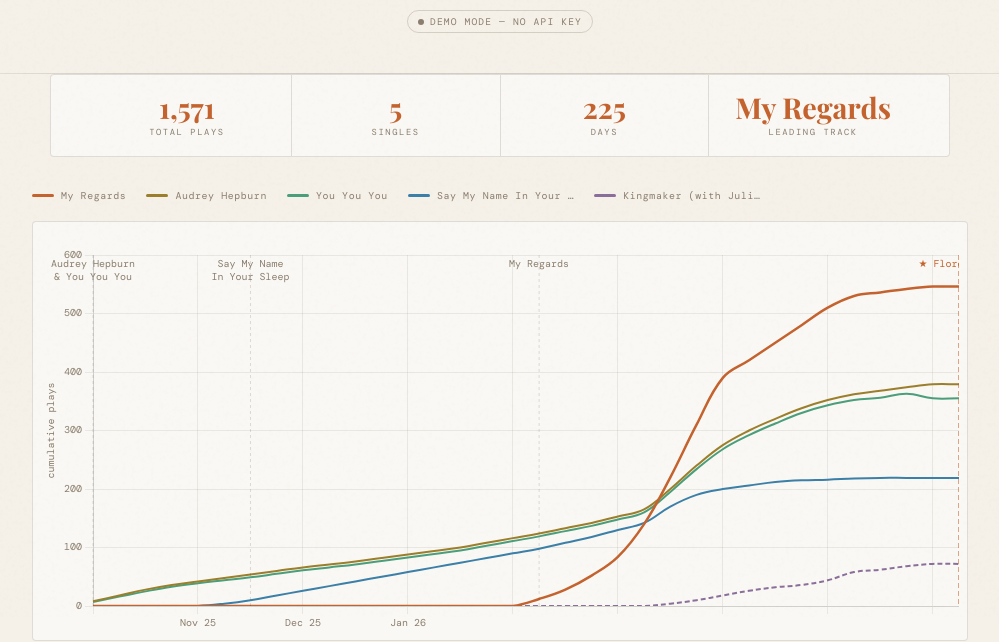
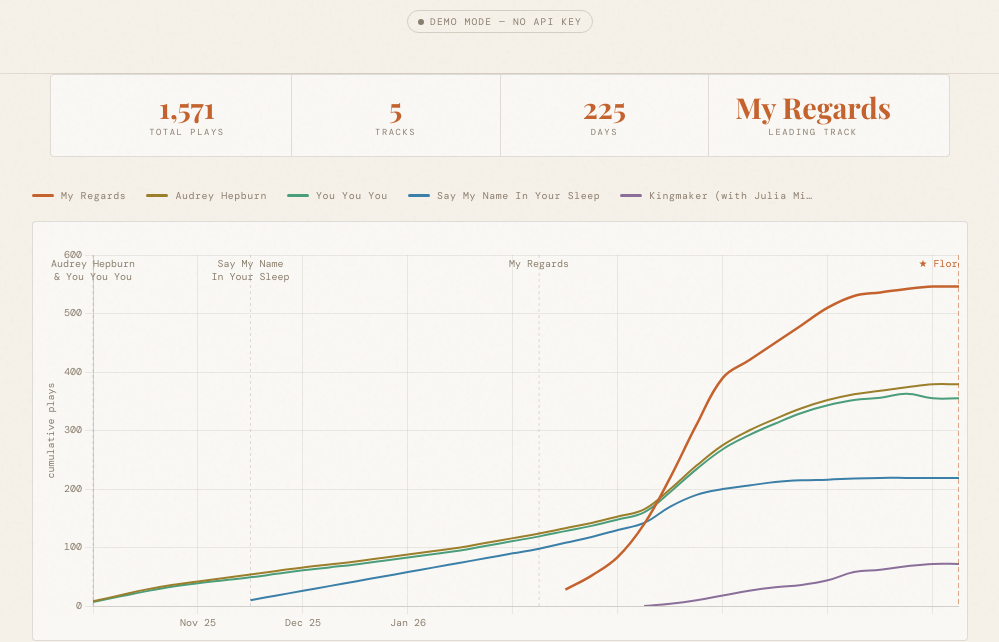
Before and after one commit to mmsge/markescence, a plain HTML site: page index.html in a window 1280 px wide. Shown: the part 183-825 px from the top of the page, without its empty margins (140-1139 px from the left). Drawn offline with nearby package versions, Linux system fonts and the light colour scheme; a web font is replaced by a local one.

Commit message:
deploy: 699eed317df6b2b15aa7f0e3d1f69dab8ddae425

```diff
--- a/index.html
+++ b/index.html
@@ -372,7 +372,7 @@
 
 <div class="stats-row" id="statsRow">
   <div class="stat"><div class="stat-n" id="statTotal">—</div><div class="stat-label">Total plays</div></div>
-  <div class="stat"><div class="stat-n" id="statTracks">5</div><div class="stat-label">Singles</div></div>
+  <div class="stat"><div class="stat-n" id="statTracks">—</div><div class="stat-label">Tracks</div></div>
   <div class="stat"><div class="stat-n" id="statDays">225</div><div class="stat-label">Days</div></div>
   <div class="stat"><div class="stat-n" id="statLeader">—</div><div class="stat-label">Leading track</div></div>
 </div>
@@ -415,18 +415,20 @@ const LASTFM_USER = 'mvrkws';
 const LASTFM_API_KEY = '35af7252329c5b63c6654edfbd1b1d25'; // replaced at deploy time
 const POLL_INTERVAL_MS = 60_000;
 
-// The five Florescence pre-release singles.
-// normalised keys used for matching scrobble artist+track strings.
+// All Florescence tracks.
+// releaseDate gates when a track appears on the chart/table/stats.
+// Pre-release singles have their original single release dates;
+// album-only tracks have the album release date (2026-05-22).
 const TRACKS = [
+  // ── Pre-release singles ───────────────────────────────────────────────────
   {
     id: 'my-regards',
     display: 'My Regards',
     artist: 'Maisie Peters',
     track: 'My Regards',
     released: '6 Feb 2026',
+    releaseDate: '2026-02-06',
     color: '#c4622d',
-    // baseline cumulative plays up to the start of live polling
-    // (from the full historical scrobble analysis)
     baseline: 546,
   },
   {
@@ -435,6 +437,7 @@ const TRACKS = [
     artist: 'Maisie Peters',
     track: 'Audrey Hepburn',
     released: '9 Oct 2025',
+    releaseDate: '2025-10-09',
     color: '#9b7e2a',
     baseline: 379,
   },
@@ -444,6 +447,7 @@ const TRACKS = [
     artist: 'Maisie Peters',
     track: 'You You You',
     released: '9 Oct 2025',
+    releaseDate: '2025-10-09',
     color: '#4a9e7a',
     baseline: 355,
   },
@@ -453,6 +457,7 @@ const TRACKS = [
     artist: 'Maisie Peters',
     track: 'Say My Name In Your Sleep',
     released: '19 Nov 2025',
+    releaseDate: '2025-11-19',
     color: '#3a7fa8',
     baseline: 219,
   },
@@ -463,15 +468,118 @@ const TRACKS = [
     track: 'Kingmaker (with Julia Michaels)',
     altArtist: 'Julia Michaels',
     released: 'Mar 2026',
+    releaseDate: '2026-03-01',
     color: '#8a6e9a',
-    dashed: true,
     baseline: 72,
+  },
+  // ── Album-only tracks — released 22 May 2026 ──────────────────────────────
+  {
+    id: 'mary-janes',
+    display: 'Mary Janes',
+    artist: 'Maisie Peters',
+    track: 'Mary Janes',
+    released: '22 May 2026',
+    releaseDate: '2026-05-22',
+    color: '#d4564e',
+    baseline: 0,
+  },
+  {
+    id: 'old-fashioned',
+    display: 'Old Fashioned',
+    artist: 'Maisie Peters',
+    track: 'Old Fashioned',
+    released: '22 May 2026',
+    releaseDate: '2026-05-22',
+    color: '#c49050',
+    baseline: 0,
+  },
+  {
+    id: 'houses',
+    display: 'Houses',
+    artist: 'Maisie Peters',
+    track: 'Houses',
+    released: '22 May 2026',
+    releaseDate: '2026-05-22',
+    color: '#2d9e8a',
+    baseline: 0,
+  },
+  {
+    id: 'vampire-time',
+    display: 'Vampire Time',
+    artist: 'Maisie Peters',
+    track: 'Vampire Time',
+    released: '22 May 2026',
+    releaseDate: '2026-05-22',
+    color: '#6e4eb0',
+    baseline: 0,
+  },
+  {
+    id: 'if-you-let-me',
+    display: 'If You Let Me (with Marcus Mumford)',
+    artist: 'Maisie Peters',
+    track: 'If You Let Me (with Marcus Mumford)',
+    altArtist: 'Marcus Mumford',
+    released: '22 May 2026',
+    releaseDate: '2026-05-22',
+    color: '#4e88c4',
+    baseline: 0,
+  },
+  {
+    id: 'flat-earther',
+    display: 'Flat Earther',
+    artist: 'Maisie Peters',
+    track: 'Flat Earther',
+    released: '22 May 2026',
+    releaseDate: '2026-05-22',
+    color: '#9e2d4e',
+    baseline: 0,
+  },
+  {
+    id: 'questions',
+    display: 'Questions',
+    artist: 'Maisie Peters',
+    track: 'Questions',
+    released: '22 May 2026',
+    releaseDate: '2026-05-22',
+    color: '#7a9e4e',
+    baseline: 0,
+  },
+  {
+    id: 'girls-just-flying',
+    display: "Girl's Just Flying",
+    artist: 'Maisie Peters',
+    track: "Girl's Just Flying",
+    released: '22 May 2026',
+    releaseDate: '2026-05-22',
+    color: '#c46e9e',
+    baseline: 0,
+  },
+  {
+    id: 'you-then-me-now',
+    display: 'You Then Me Now',
+    artist: 'Maisie Peters',
+    track: 'You Then Me Now',
+    released: '22 May 2026',
+    releaseDate: '2026-05-22',
+    color: '#8a9e5a',
+    baseline: 0,
+  },
+  {
+    id: 'nothing-like-being-in-love',
+    display: 'Nothing Like Being In Love',
+    artist: 'Maisie Peters',
+    track: 'Nothing Like Being In Love',
+    released: '22 May 2026',
+    releaseDate: '2026-05-22',
+    color: '#4e7a9e',
+    baseline: 0,
   },
 ];
 
 // Historical weekly cumulative data — seeded from the full scrobble analysis.
 // Each array entry = plays at end of that week (Sunday).
-// Dates: week starting 9 Oct 2025 through week of 22 May 2026 (33 entries).
+// Dates: week starting 9 Oct 2025 through album release 22 May 2026 (34 entries).
+const ZEROS_34 = Array(34).fill(0);
 const HISTORY = {
   weeks: [
     '2025-10-09','2025-10-16','2025-10-23','2025-10-30',
@@ -489,6 +597,17 @@ const HISTORY = {
     'you-you-you':   [7,16,25,33, 39,44,49,55, 61,66,71,77, 83,89,95,103,111, 119,128,137,148, 160,195,234,268, 292,312,330,343,352, 356,363,355,355],
     'say-my-name':   [0,0,0,0, 0,4,10,18, 26,34,42,50, 58,66,74,82,90, 98,108,118,130, 142,170,190,200, 206,212,215,216,218, 219,219,219,219],
     'kingmaker':     [0,0,0,0, 0,0,0,0, 0,0,0,0, 0,0,0,0,0, 0,0,0,0, 0,4,10,18, 26,32,36,44,58, 62,68,72,72],
+    // Album-only tracks — all zeros until release day
+    'mary-janes':                 [...ZEROS_34],
+    'old-fashioned':              [...ZEROS_34],
+    'houses':                     [...ZEROS_34],
+    'vampire-time':               [...ZEROS_34],
+    'if-you-let-me':              [...ZEROS_34],
+    'flat-earther':               [...ZEROS_34],
+    'questions':                  [...ZEROS_34],
+    'girls-just-flying':          [...ZEROS_34],
+    'you-then-me-now':            [...ZEROS_34],
+    'nothing-like-being-in-love': [...ZEROS_34],
   }
 };
 
@@ -503,9 +622,17 @@ let apiAvailable = true;
 let lastScrobbleTs = Math.floor(Date.now() / 1000);
 
 // ── HELPERS ───────────────────────────────────────────────────────────────────
+// Returns only tracks whose releaseDate is today or earlier.
+function activeTracks() {
+  const today = new Date().toISOString().slice(0, 10);
+  return TRACKS.filter(td => !td.releaseDate || td.releaseDate <= today);
+}
+
 function matchTrack(artist, track) {
   const a = artist.toLowerCase();
   const t = track.toLowerCase();
+  // Match against ALL tracks (not just active) so scrobbles on release day
+  // are captured even before the next poll cycle refreshes active list.
   for (const td of TRACKS) {
     if (
       t === td.track.toLowerCase() &&
@@ -518,7 +645,7 @@ function matchTrack(artist, track) {
 function fmt(n) { return n.toLocaleString('en'); }
 
 function shortName(display) {
-  return display.length > 22 ? display.slice(0, 20) + '…' : display;
+  return display.length > 26 ? display.slice(0, 24) + '…' : display;
 }
 
 // ── CHART SETUP ───────────────────────────────────────────────────────────────
@@ -529,9 +656,13 @@ function buildChart() {
 
   const labels = HISTORY.weeks;
 
-  const datasets = TRACKS.map(td => ({
+  const datasets = activeTracks().map(td => ({
     label: td.display,
-    data: [...HISTORY.data[td.id]],
+    // Use null for all data points before a track's release date
+    // so the line only starts drawing from release day onward.
+    data: HISTORY.data[td.id].map((val, idx) =>
+      HISTORY.weeks[idx] < td.releaseDate ? null : val
+    ),
     borderColor: td.color,
     backgroundColor: 'transparent',
     borderWidth: td.id === 'my-regards' ? 2.5 : 2,
@@ -540,6 +671,7 @@ function buildChart() {
     pointHoverRadius: 5,
     pointHoverBackgroundColor: td.color,
     tension: 0.4,
+    spanGaps: false,
     _trackId: td.id,
   }));
 
@@ -596,6 +728,7 @@ function buildChart() {
       plugins: {
         legend: { display: false },
         tooltip: {
+          filter: item => item.parsed.y !== null,
           callbacks: {
             title: items => {
               const d = new Date(labels[items[0].dataIndex]);
@@ -659,7 +792,8 @@ function buildChart() {
 // ── LEGEND ────────────────────────────────────────────────────────────────────
 function buildLegend() {
   const el = document.getElementById('legend');
-  TRACKS.forEach((td, i) => {
+  el.innerHTML = '';
+  activeTracks().forEach((td, i) => {
     const item = document.createElement('span');
     item.className = 'legend-item';
     item.dataset.idx = i;
@@ -681,11 +815,12 @@ function buildLegend() {
 // ── TRACK TABLE ───────────────────────────────────────────────────────────────
 function updateTrackTable() {
   const tbody = document.querySelector('#trackTable tbody');
-  const totals = TRACKS.map(td => ({
+  const active = activeTracks();
+  const totals = active.map(td => ({
     ...td,
     plays: td.baseline + liveDelta[td.id]
-  }));
-  const max = Math.max(...totals.map(t => t.plays));
+  })).sort((a, b) => b.plays - a.plays);
+  const max = Math.max(...totals.map(t => t.plays), 1);
   tbody.innerHTML = '';
   totals.forEach(td => {
     const pct = Math.round((td.plays / max) * 100);
@@ -711,13 +846,15 @@ function updateTrackTable() {
 
 // ── STATS ─────────────────────────────────────────────────────────────────────
 function updateStats() {
-  const totals = TRACKS.map(td => td.baseline + liveDelta[td.id]);
+  const active = activeTracks();
+  const totals = active.map(td => td.baseline + liveDelta[td.id]);
   const total = totals.reduce((a, b) => a + b, 0);
   const leaderIdx = totals.indexOf(Math.max(...totals));
 
   document.getElementById('statTotal').textContent = fmt(total);
+  document.getElementById('statTracks').textContent = active.length;
   document.getElementById('statLeader').textContent =
-    TRACKS[leaderIdx].display.split(' ').slice(0, 2).join(' ');
+    active[leaderIdx].display.split(' ').slice(0, 2).join(' ');
 }
 
 // ── LIVE DATA ─────────────────────────────────────────────────────────────────
@@ -757,6 +894,8 @@ async function fetchRecentScrobbles() {
 
     if (newPlays > 0) {
       lastScrobbleTs = maxTs;
+      // Re-evaluate active tracks (date may have crossed midnight)
+      refreshActiveView();
       updateChartWithLive();
       updateStats();
       updateTrackTable();
@@ -784,22 +923,35 @@ function setLiveStatus(ok) {
   }
 }
 
+// Called at each poll cycle so newly-released tracks appear without a page reload.
+let _lastActiveCount = 0;
+function refreshActiveView() {
+  const count = activeTracks().length;
+  if (count !== _lastActiveCount) {
+    _lastActiveCount = count;
+    // Rebuild the chart and legend with the new track set
+    if (chart) { chart.destroy(); chart = null; }
+    buildChart();
+    buildLegend();
+  }
+}
+
 // Append a new live data point to the chart (today's date, updated totals)
 function updateChartWithLive() {
   if (!chart) return;
   const today = new Date().toISOString().slice(0, 10);
-
-  // check if today already exists as last label
   const labels = chart.data.labels;
   const lastLabel = labels[labels.length - 1];
+  let pushedLabel = false;
 
-  TRACKS.forEach((td, i) => {
+  activeTracks().forEach((td, i) => {
     const ds = chart.data.datasets[i];
+    if (!ds) return;
     const newVal = td.baseline + liveDelta[td.id];
     if (lastLabel === today) {
       ds.data[ds.data.length - 1] = newVal;
     } else {
-      labels.push(today);
+      if (!pushedLabel) { labels.push(today); pushedLabel = true; }
       ds.data.push(newVal);
     }
   });
@@ -809,6 +961,7 @@ function updateChartWithLive() {
 
 // ── INIT ──────────────────────────────────────────────────────────────────────
 document.addEventListener('DOMContentLoaded', () => {
+  _lastActiveCount = activeTracks().length;
   buildChart();
   buildLegend();
   updateStats();
```
